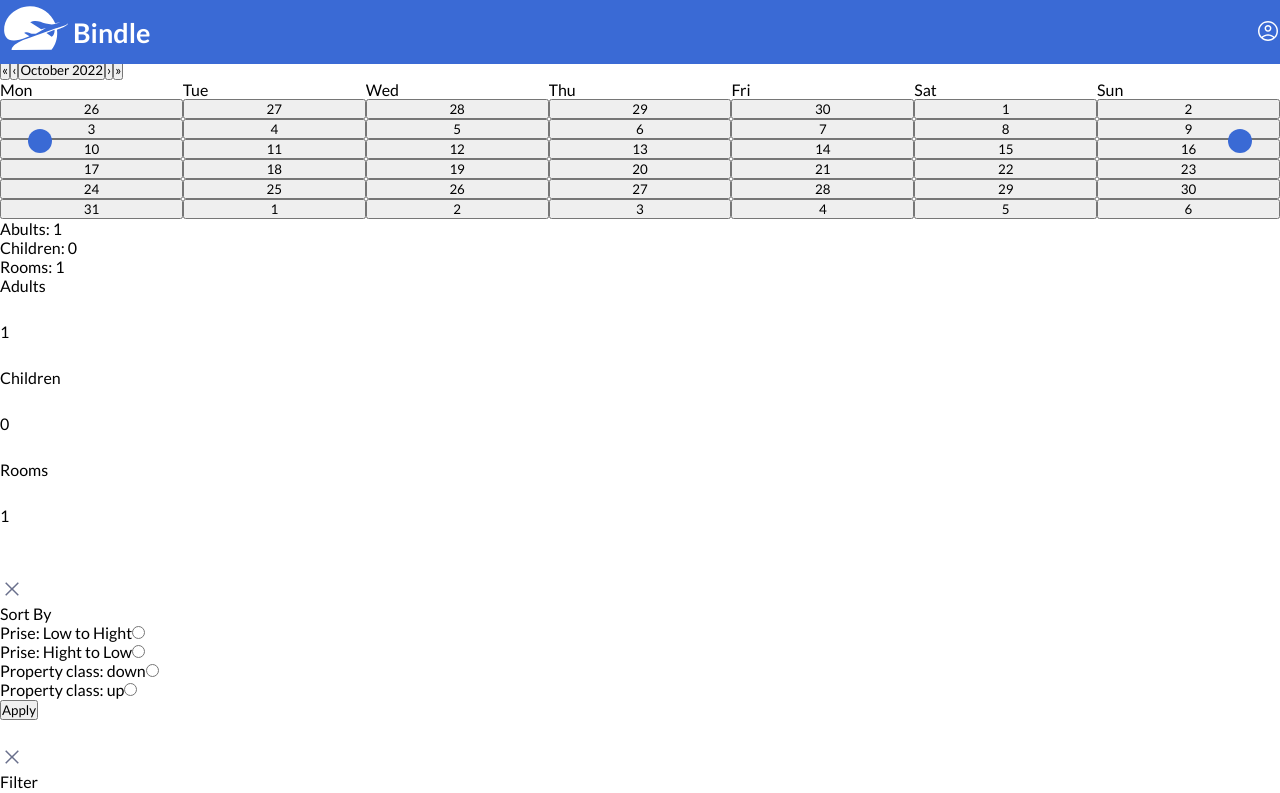
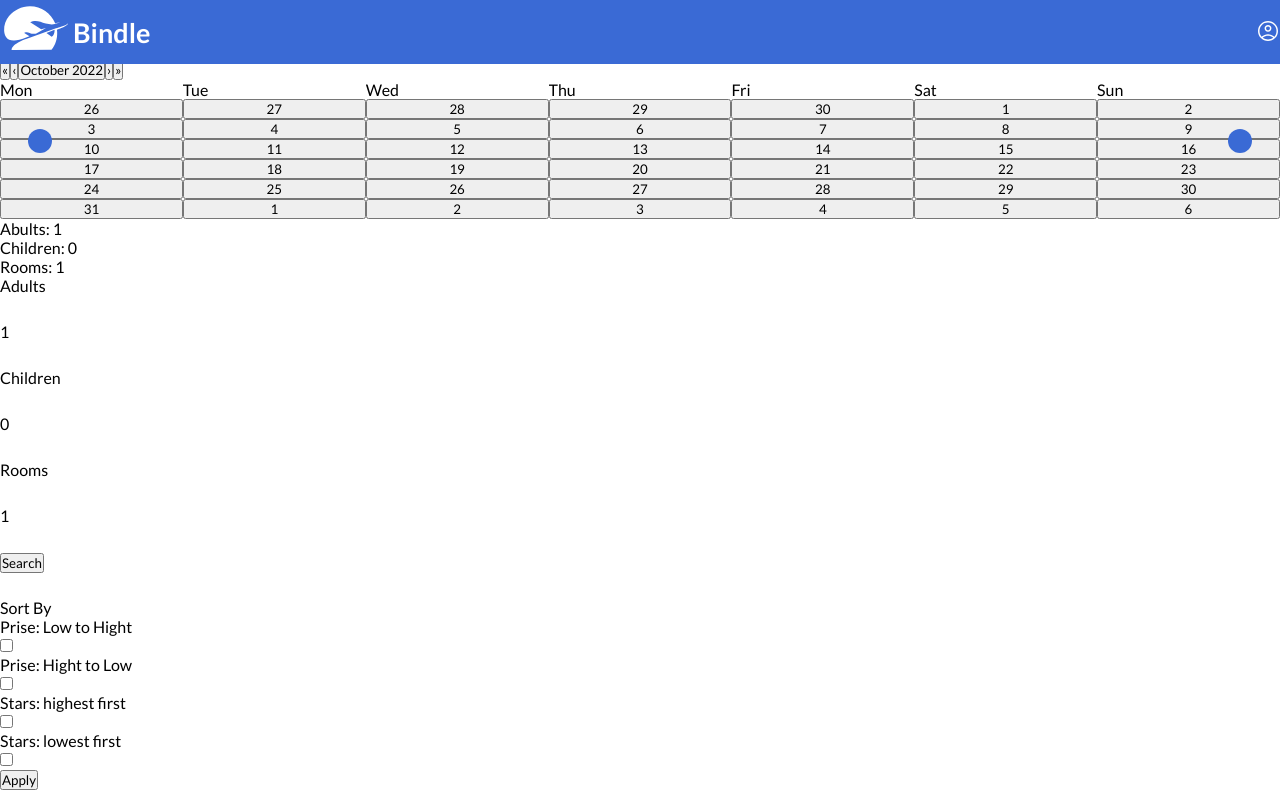
Before and after one commit to xstapix/bindle, a React (Create React App) app: page /Chicago in a window 1280 px wide. Shown: the top 793 px of the page. Built offline with nearby package versions, Linux system fonts and the light colour scheme.

Commit message:
add sorting

```diff
--- a/src/components/FilterSetting.jsx
+++ b/src/components/FilterSetting.jsx
@@ -10,7 +10,8 @@ const FilterSetting = ({hAppliedFilter}) => {
     five: false,
     four: false,
     three: false,
-    two: false})
+    two: false
+  })
   const [filterActive, setFilterActive] = useState(false)
 
   const handlerFilter = () => {
@@ -25,7 +26,7 @@ const FilterSetting = ({hAppliedFilter}) => {
 
   const handlerReset = () => {
     setPriceMax(0)
-    setPriceMin(0)
+    setPriceMin(100)
   }
 
   const handlerCheckbox = (e) => {
@@ -41,11 +42,7 @@ const FilterSetting = ({hAppliedFilter}) => {
       <div onClick={handlerFilter} className='settingBackground'></div>
       <div className='filterS'>
         <div className='container'>
-          <div className='filter_header'>
-            <img onClick={handlerFilter} alt='black' src='../image/svg/close.svg'/>
-            <p className='filterS_name'>Filter</p>
-            <p className='filter_reset' onClick={handlerReset}>Reset</p>
-          </div>
+          <p className='filterS_name'>Filter</p>
           <div className='priseS'>
             <p>Price</p>
             <MultiRangeSlider
--- a/src/components/SortSetting.jsx
+++ b/src/components/SortSetting.jsx
@@ -1,8 +1,14 @@
 import React from 'react'
 import { useState } from 'react'
 
-const SortSetting = (hAppliedSort) => {
+const SortSetting = ({hAppliedSort}) => {
   const [sortActive, setSortActive] = useState(false)
+  const [sortList, setSortList] = useState({
+    LH: false,
+    HL: false,
+    D: false,
+    U: false
+  })
 
   const handlerSort = () => {
     if (sortActive) {
@@ -13,6 +19,20 @@ const SortSetting = (hAppliedSort) => {
       document.body.style.overflow = 'hidden'
     }
   }
+
+  const handleCheckbox = (e) => {
+    const newList = sortList
+
+    for (const key in sortList) {
+      if(key !== e.target.id) {
+        document.getElementById(`${key}`).checked = false;
+        newList[key] = false
+      } else newList[key] = true
+    }
+
+    setSortList(newList);
+  }
+
   return (
     <>
       <img onClick={handlerSort} className='setting' alt='sort' src='../image/svg/sort.svg'/>
@@ -20,28 +40,48 @@ const SortSetting = (hAppliedSort) => {
         <div onClick={handlerSort} className='settingBackground'></div>
         <div className='sortS'>
           <div className='container'>
-            <img onClick={handlerSort} className='arrowLeft' alt='black' src='../image/svg/close.svg'/>
             <p className='filterS_name sortMargin'>Sort By</p>
             <div className='starProperty'>
-              <label htmlFor='LowtoHight'>Prise: Low to Hight</label>
-              <input className='custom_checkbox' type="radio" id="LowtoHight"/>
+              <p>Prise: Low to Hight</p>
+              <input
+                onClick={handleCheckbox}
+                className='custom_checkbox'
+                type="checkbox"
+                value="LH"
+                id='LH'/>
             </div>
             <div className='starProperty'>
-              <label htmlFor='HighttoLow'>Prise: Hight to Low</label>
-              <input className='custom_checkbox' type="radio" id="HighttoLow"/>
+              <p>Prise: Hight to Low</p>
+              <input
+                onClick={handleCheckbox}
+                className='custom_checkbox'
+                type="checkbox"
+                value="HL"
+                id='HL'/>
             </div>
             <div className='starProperty'>
-              <label htmlFor='down'>Property class: down</label>
-              <input className='custom_checkbox' type="radio" id="down"/>
+              <p>Stars: highest first</p>
+              <input
+                onClick={handleCheckbox}
+                className='custom_checkbox'
+                type="checkbox"
+                value="D"
+                id='D'/>
             </div>
             <div className='starProperty'>
-              <label htmlFor='up'>Property class: up</label>
-              <input className='custom_checkbox' type="radio" id="up"/>
+              <p>Stars: lowest first</p>
+              <input
+                onClick={handleCheckbox}
+                className='custom_checkbox'
+                type="checkbox"
+                value="U"
+                id='U'/>
             </div>
             <button
               onClick={() => {
                 handlerSort()
-                hAppliedSort()}}
+                hAppliedSort(sortList)
+              }}
               className='applySettings'>Apply</button>
           </div>
         </div>
--- a/src/pages/Hotels.jsx
+++ b/src/pages/Hotels.jsx
@@ -1,6 +1,6 @@
 import './Hotels.sass'
 
-import { useParams, Link } from 'react-router-dom'
+import { useParams, Link, useNavigate } from 'react-router-dom'
 import { useEffect, useState } from 'react'
 
 import DB from '../exampleHotels.json'
@@ -15,10 +15,15 @@ import {useAuth} from '../hook/useAuth'
 const Hotels = () => {
   const {localSearch} = useParams()
 	const {id} = useAuth()
+  const navigate = useNavigate()
+
   const initialDB = DB.data.body.searchResults.results
   const [hotelsList, setHotelsList] = useState(initialDB)
   const [searchInput, setSearchInput] = useState(localSearch)
 
+  useEffect(() => {
+    console.log(hotelsList)
+  }, [hotelsList])
 
   document.title = `Bindle | Hotels in ${localSearch}`
 
@@ -98,18 +103,40 @@ const Hotels = () => {
     }
   }
 
-  const handlerAppliedPrice = ({priceMin, priceMax}) => {
+  const handlerAppliedSort = (sortList) => {
+    let newList
+    for (const key in sortList) {
+      if(sortList[key]) {
+        switch (key) {
+          case 'LH':
+            newList = hotelsList.sort((a,b) => a.ratePlan.price.exactCurrent - b.ratePlan.price.exactCurrent)
+            setHotelsList([...newList]);
+
+            break;
+          case 'HL':
+            newList = hotelsList.sort((a,b) => b.ratePlan.price.exactCurrent - a.ratePlan.price.exactCurrent)
+            setHotelsList([...newList])
+            break;
+
+          case 'D':
+            newList = hotelsList.sort((a,b) => b.starRating - a.starRating)
+            setHotelsList([...newList])
+            break;
+
+          case 'U':
+            newList = hotelsList.sort((a,b) => a.starRating - b.starRating)
+            setHotelsList([...newList])
+            break;
+
+          default:
+            break;
+        }
+      }
+    }
   }
 
-  // const handlerAppliedStar = (starList) => {
-
-
-  //     setHotelsList(initialDB)
-  //   }
-  // }
-
-  const handlerAppliedSort = () => {
-
+  const handlerSearch = () => {
+    navigate(`/${searchInput}`)
   }
 
   return (
@@ -118,7 +145,7 @@ const Hotels = () => {
         <form className='hotels_search'>
           <img alt='search' src='../image/svg/search.svg'/>
           <input
-          className='color-304659'
+            className='w-100 color-304659'
             onChange={(e) => setSearchInput(e.target.value)}
             type='text'
             placeholder='Where are you going?'
@@ -126,13 +153,19 @@ const Hotels = () => {
         </form>
         <CalendarComponent/>
         <Guest/>
+        <button
+          onClick={handlerSearch}
+          className='margin-24_0_0 lh-16 color-ffffff fz-13 BG-3A6AD5 br_radius-14 br_radius-284 br-none fw-Reg width-100 padding-15'>
+            Search
+        </button>
         <div className='hotels_settings'>
-          <SortSetting hAppliedSort={handlerAppliedSort}/>
+          <SortSetting
+            hAppliedSort={handlerAppliedSort}/>
           <FilterSetting
             hAppliedFilter={handlerAppliedFilter}/>
         </div>
         <div className='hotels_list'>
-        {hotelsList.length ? hotelsList.map((item) => (
+        {hotelsList ? hotelsList.map((item) => (
           <Link to={`/${localSearch}/${item.id}`}>
             <section key={item.id}>
               <img className='plug_hotel singleItemInList' alt='hotel' src={item.thumbnailUrl}/>
--- a/src/pages/Hotels.sass
+++ b/src/pages/Hotels.sass
@@ -17,6 +17,9 @@ $fontSizeHeaders: 40px
     margin: 0 0 0 11px
     border: none
     background: none
+
+  .w-100
+    width: 100%
 
   .hotels_settings
     margin: 24px 0 0
@@ -122,11 +125,6 @@ $fontSizeHeaders: 40px
   .arrowLeft
     position: absolute
 
-  .filter_header
-    display: flex
-    align-items: center
-    justify-content: space-between
-
   .filter_reset
     font-weight: $fontRegular
     font-size: 15px
@@ -171,7 +169,6 @@ $fontSizeHeaders: 40px
     line-height: 16px
     color: #fff
 
-
   .custom_checkbox
     appearance: none
     -webkit-appearance: none
@@ -182,7 +179,6 @@ $fontSizeHeaders: 40px
     border: 1px solid #3A6AD5
     cursor: pointer
 
-
   .custom_checkbox:checked
     background-color: #3A6AD5
 
--- a/src/pages/SingleHotel.sass
+++ b/src/pages/SingleHotel.sass
@@ -15,7 +15,7 @@ $fontSizeHeaders: 40px
   .singleHotelPhoto
     width: 100%
     height: 260px
-    margin: 97px 0 0
+    margin: 96px 0 0
     object-fit: cover
     border-radius: 0px 0px 14.7091px 14.7091px
 
```
